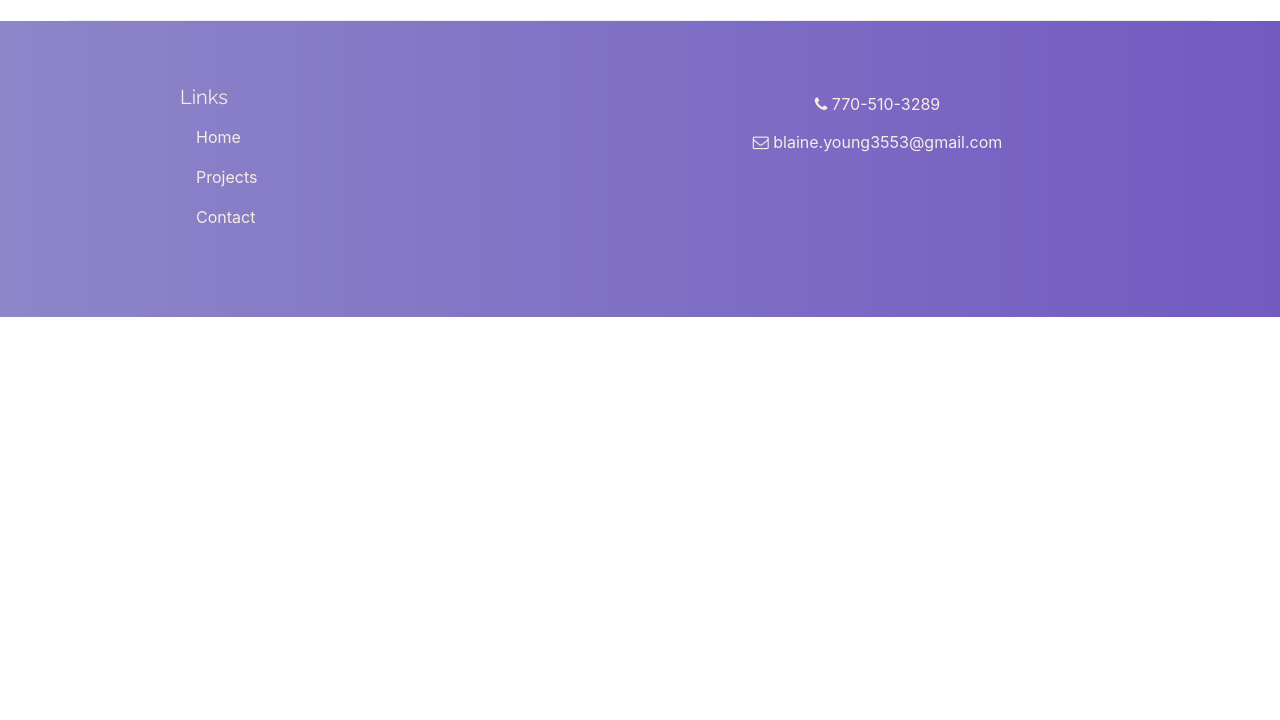
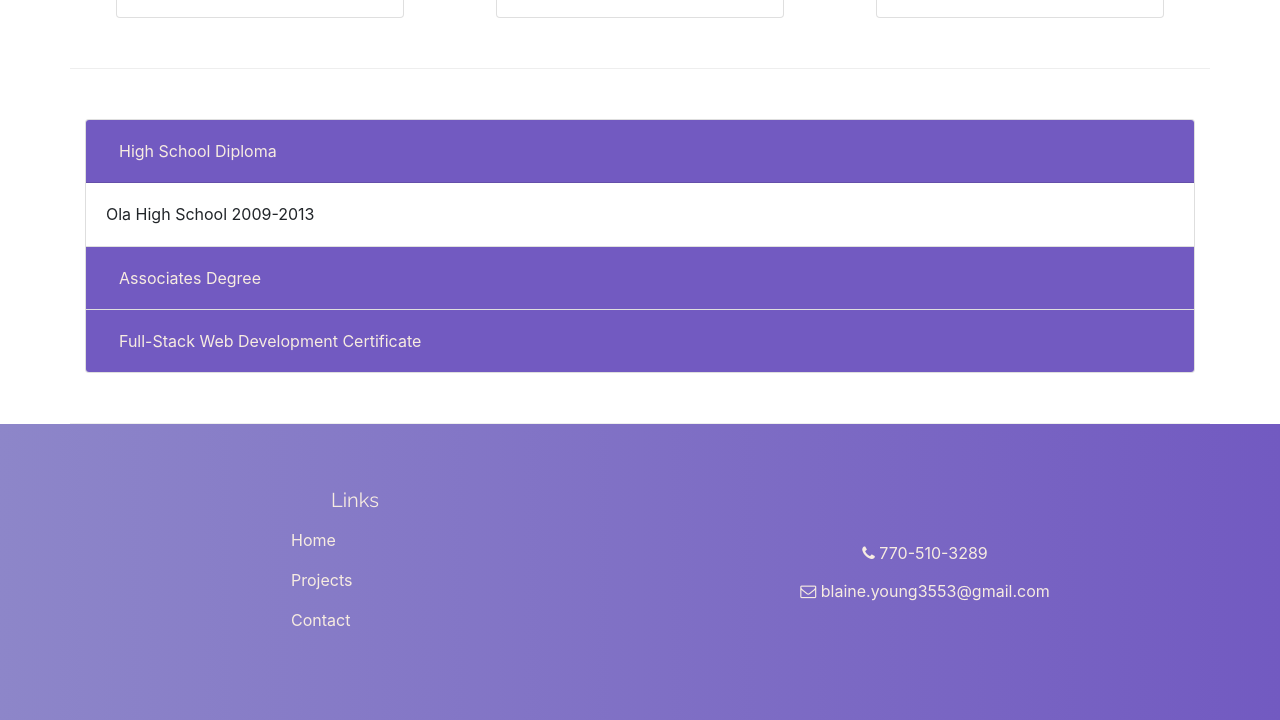
Before and after one commit to Blaine137/BlainesPortfolio, a website: page index.html in a window 1280 px wide. Shown: the part 1895-2615 px from the top of the page. Before the commit the page ends 2212 px from the top, so only its background shows below. Drawn offline with nearby package versions, Linux system fonts and the light colour scheme.

Commit message:
added education section

```diff
--- a/index.html
+++ b/index.html
@@ -88,7 +88,7 @@
         <div class="row row-content ">
           <div class="col-12 col-md-6 text-center ">
             <div class="card ml-auto mr-auto mb-4" style="width: 18rem;">
-              <h4>Client Side</h4>
+              <h4 class="p-4">Client Side</h4>
               <div class="card-body">
                 <ul class="text-left">
                   <li>HTML5</li>
@@ -102,7 +102,7 @@
           </div>
           <div class="col-12 col-md-6 text-center">
             <div class="card ml-auto mr-auto " style="width: 18rem;">
-              <h4>Server Side</h4>
+              <h4 class="p-4">Server Side</h4>
               <div class="card-body">
                 <ul class="text-left">
                   <li>Node</li>
@@ -153,18 +153,69 @@
           </div>
         </div>
       </div>
+      <div class="container">
+        <div class="row row-content">
+          <div class="col-12">
+            <div class="accordion" id="accordionExample">
+              <div class="card">
+                <div class="card-header" id="headingOne">
+                  <h2 class="mb-0">
+                    <button class="btn btn-link btn-block text-left accBtn" type="button" data-toggle="collapse" data-target="#collapseOne" aria-expanded="true" aria-controls="collapseOne">
+                      High School Diploma
+                    </button>
+                  </h2>
+                </div>
+
+                <div id="collapseOne" class="collapse show" aria-labelledby="headingOne" data-parent="#accordionExample">
+                  <div class="card-body">
+                    Ola High School 2009-2013
+                  </div>
+                </div>
+              </div>
+              <div class="card">
+                <div class="card-header" id="headingTwo">
+                  <h2 class="mb-0">
+                    <button class="btn btn-link btn-block text-left collapsed accBtn" type="button" data-toggle="collapse" data-target="#collapseTwo" aria-expanded="false" aria-controls="collapseTwo">
+                      Associates Degree
+                    </button>
+                  </h2>
+                </div>
+                <div id="collapseTwo" class="collapse" aria-labelledby="headingTwo" data-parent="#accordionExample">
+                  <div class="card-body">
+                    Southern Crescent Technical College 2018-2020
+                  </div>
+                </div>
+              </div>
+              <div class="card">
+                <div class="card-header" id="headingThree">
+                  <h2 class="mb-0">
+                    <button class="btn btn-link btn-block text-left collapsed accBtn" type="button" data-toggle="collapse" data-target="#collapseThree" aria-expanded="false" aria-controls="collapseThree">
+                      Full-Stack Web Development Certificate
+                    </button>
+                  </h2>
+                </div>
+                <div id="collapseThree" class="collapse" aria-labelledby="headingThree" data-parent="#accordionExample">
+                  <div class="card-body">
+                    Nucamp June2020 - November2020
+                  </div>
+                </div>
+              </div>
+            </div>
+          </div>
+        </div>
+      </div>
       <footer class="jumbotron jumbotron-fluid mb-0">
         <div class="container">
-          <div class="row">
-            <div class="col col-sm-2 offset-1">
-              <h5>Links</h5>
-              <ul class="list-unstyled">
+          <div class="row align-items-center">
+            <div class="col-1 col-sm-2 offset-1 offset-md-2">
+              <h5 class="text-center">Links</h5>
+              <ul class="list-unstyled text-left">
                 <li class="nav-item active"><a class="nav-link" href="#">Home</a></li>
                 <li class="nav-item"><a class="nav-link" href="#">Projects</a></li>
                 <li class="nav-item"><a class="nav-link" href="#">Contact</a></li>
               </ul>
             </div>
-            <div class="col text-center offset-2 ">
+            <div class="col text-center offset-1 offset-md-2">
               <a  role="button" href="tel:7705103289" class="btn btn-link contact-link"><i class="fa fa-phone"></i> 770-510-3289</a><br>
               <a role="button" href="mailto:blaine.young3553@gmail.com" class="btn btn-link contact-link"><i class="fa fa-envelope-o"></i> blaine.young3553@gmail.com</a>
           </div>
--- a/styles.css
+++ b/styles.css
@@ -103,6 +103,20 @@ footer{
     box-shadow: none !important;
 }
 
+.card-header{
+    background-color: var(--accent-color1);
+}
+
+.accBtn{
+    color: var(--font-color1);
+}
+
+.accBtn:hover, .accBtn:focus{
+    color: var(--font-color1);
+    box-shadow: none !important;
+}
+
+
 .contact-link{
     color: var(--font-color1);
 }
```
